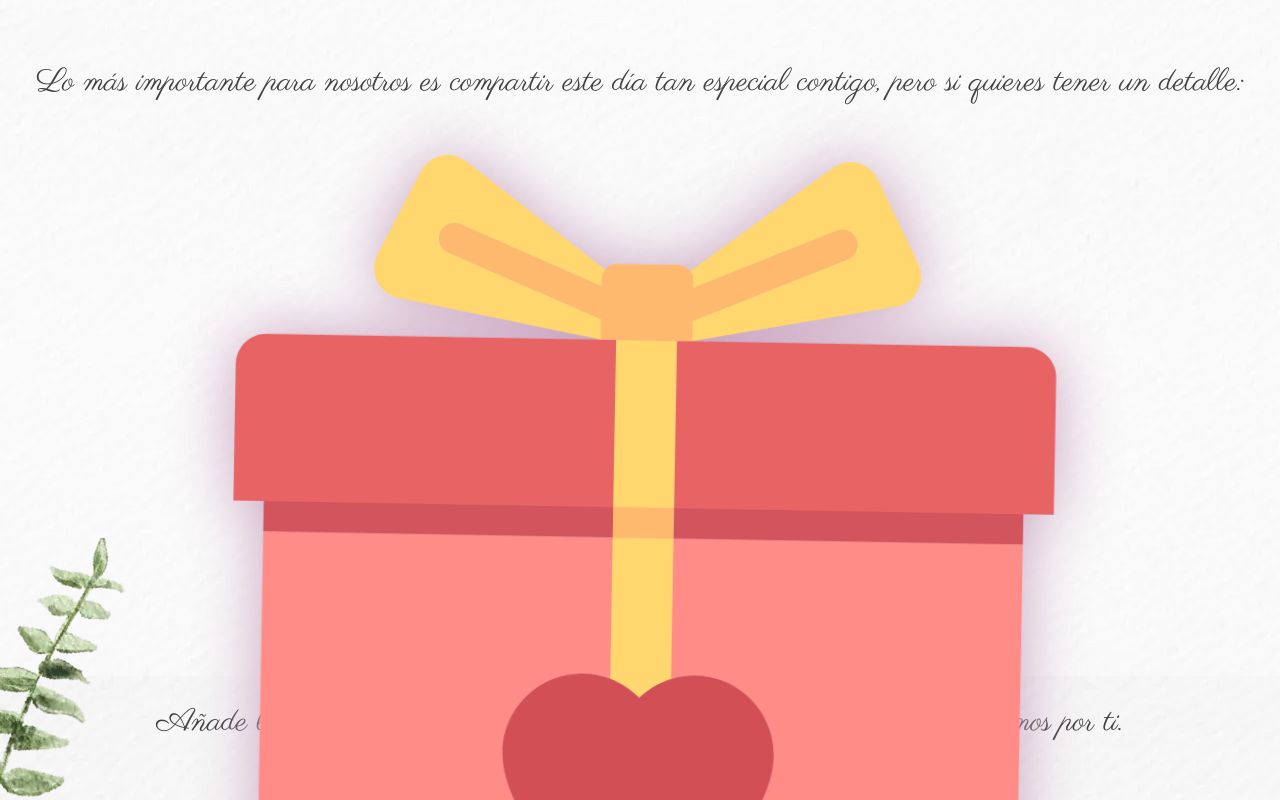
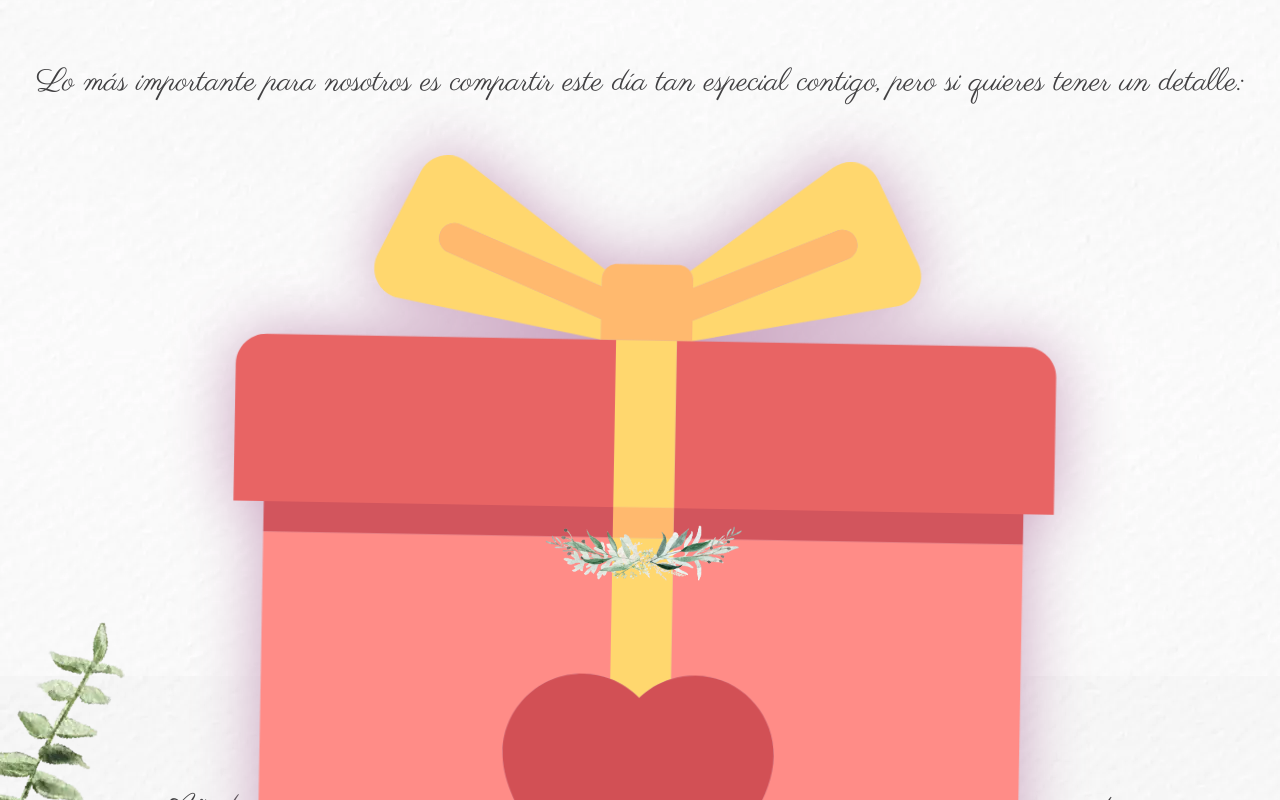
Before and after one commit to danigonlinea/wedding.github.io, a Vue app: page / in a window 1280 px wide. Shown: the part 7782-8582 px from the top of the page. Built offline with nearby package versions, Linux system fonts and the light colour scheme; no server answers; a web font is replaced by a local one.

Commit message:
fix: youtube list

```diff
--- a/src/components/invitation/weddingGift.vue
+++ b/src/components/invitation/weddingGift.vue
@@ -56,6 +56,7 @@ const flipCard = (flip) => {
   height: 80vh;
   display: flex;
   flex-direction: column;
+  position: relative;
 
   .wedding-gift-content {
     display: flex;
@@ -188,6 +189,19 @@ const flipCard = (flip) => {
   transform: rotateY(180deg) translateZ(50px);
 }
 
+.wedding-gift-flower-green {
+  position: relative;
+  display: flex;
+  align-items: center;
+  justify-content: center;
+
+  img {
+    width: 100%;
+    height: 5em;
+    object-fit: cover;
+  }
+}
+
 @media screen and (max-width: 768px) {
   .card-container {
     width: 300px;
--- a/src/components/invitation/weddingPlaylist.vue
+++ b/src/components/invitation/weddingPlaylist.vue
@@ -1,5 +1,18 @@
 <template>
   <div class="wedding-playlist">
+    <div class="wedding-playlist-flower-green">
+      <picture>
+        <source
+          srcset="../../assets/flowers/flower-middle-green-big.webp"
+          type="image/webp"
+        />
+
+        <img
+          src="../../assets/flowers/flower-middle-green-big.webp"
+          alt="Example Image"
+        />
+      </picture>
+    </div>
     <div class="wedding-section-title">
       <h2>Lista de canciones</h2>
     </div>
@@ -61,4 +74,17 @@ import WeddingLink from '../ui/WeddingLink.vue'
     }
   }
 }
+
+.wedding-playlist-flower-green {
+  position: relative;
+  display: flex;
+  align-items: center;
+  justify-content: center;
+
+  img {
+    width: 100%;
+    height: 5em;
+    object-fit: cover;
+  }
+}
 </style>
```
